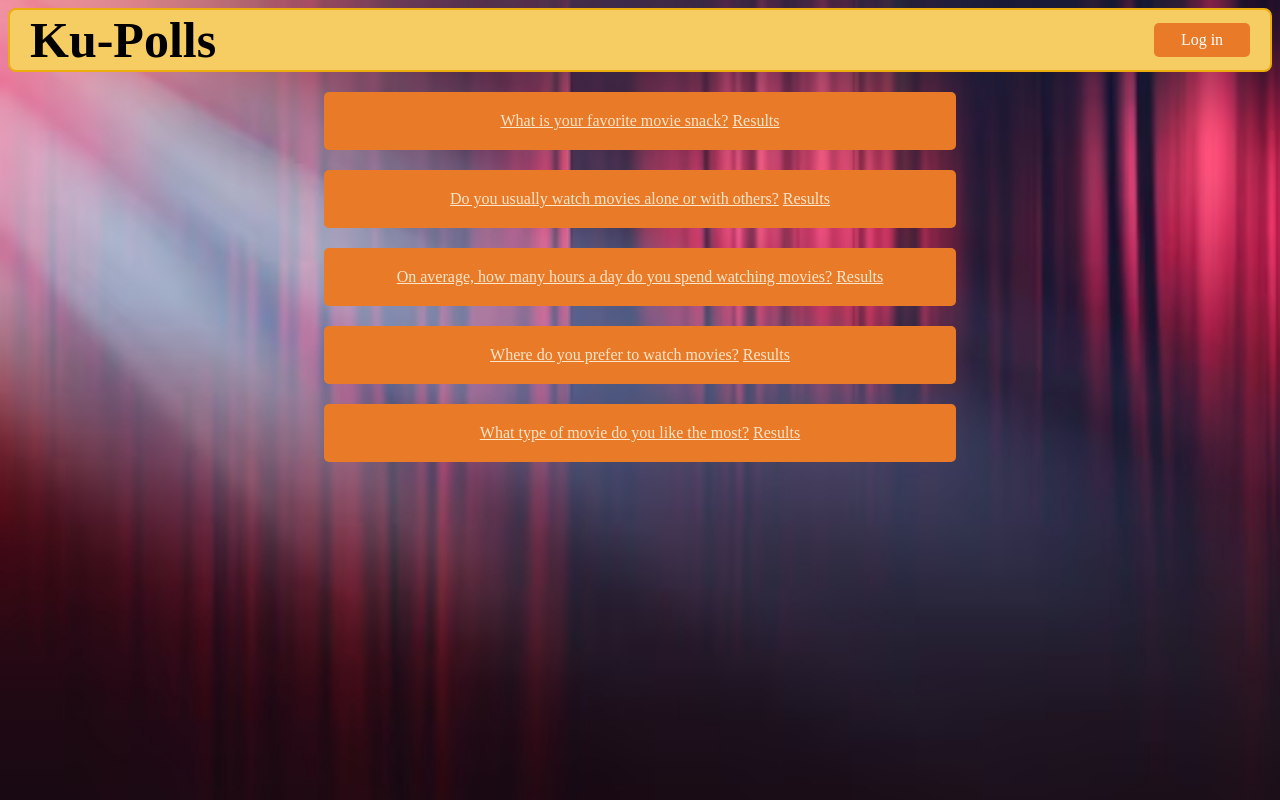
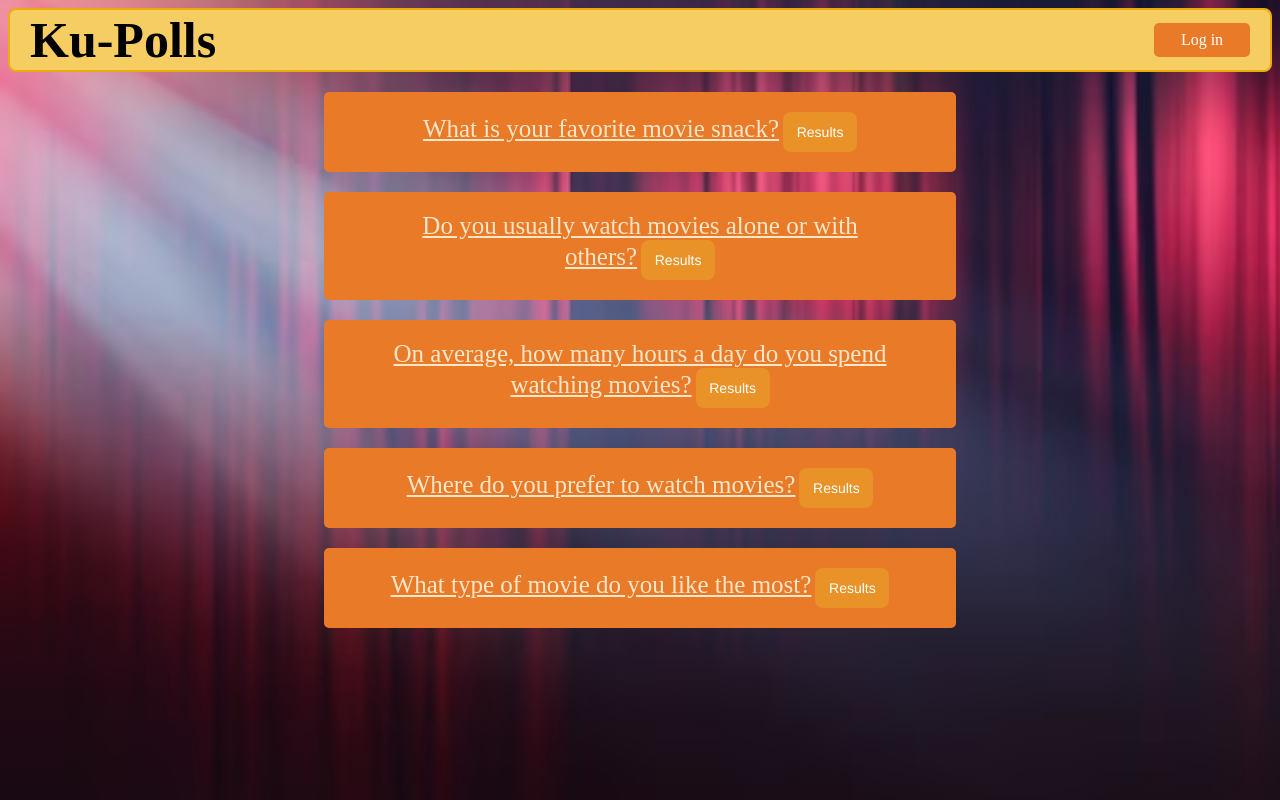
Before and after one commit to NewOsakA/ku-polls, a Django app: page /polls/ in a window 1280 px wide. Run offline with Django 4.2, Linux system fonts and the light colour scheme; data comes from the database, SQL or seed files in the repository.

Commit message:
Adjust UI buttons

```diff
--- a/polls/static/polls/style.css
+++ b/polls/static/polls/style.css
@@ -73,6 +73,10 @@ body {
     background-color: #F5A623;
 }
 
+.question_text {
+    color: FCE6CA;
+    font-size: 25px;
+}
 
 fieldset {
     border: 2px solid #5B5427;
@@ -195,6 +199,36 @@ tr:hover {
     width: 130px;
 }
 
+.button-3 {
+    background-color: #e89228;
+    border-radius: 8px;
+    border-width: 0;
+    color: white;
+    cursor: pointer;
+    display: inline-block;
+    font-family: "Haas Grot Text R Web", "Helvetica Neue", Helvetica, Arial, sans-serif;
+    font-size: 14px;
+    font-weight: 500;
+    line-height: 20px;
+    list-style: none;
+    margin: 0;
+    padding: 10px 12px;
+    text-align: center;
+    transition: all 200ms;
+    vertical-align: baseline;
+    white-space: nowrap;
+    user-select: none;
+    -webkit-user-select: none;
+    touch-action: manipulation;
+    text-decoration: none;
+    width: 50px;
+    transition: background-color 0.3s ease;
+}
+
+.button-3:hover {
+    background-color: #F5A623;
+}
+
 .action-set {
     padding: 15px 0 0 0;
 }
--- a/polls/templates/polls/index.html
+++ b/polls/templates/polls/index.html
@@ -38,7 +38,7 @@
                 <li>
                     <div class="question_containers">
                         <a href="{% url 'polls:detail' question.id %}" class="question_text">{{ question.question_text }}</a>
-                        <a href="{% url 'polls:results' question.id %}" class="result_button">Results</a>
+                        <a href="{% url 'polls:results' question.id %}" class="button-3">Results</a>
                     </div>
                 </li>
             {% endfor %}
--- a/polls/templates/polls/results.html
+++ b/polls/templates/polls/results.html
@@ -36,4 +36,5 @@
     {% endfor %}
 </table>
 
-<a href="{% url 'polls:index' %}">Back to List of Polls</a>
+<h4>  </h4>
+<a href="{% url 'polls:index' %}" class="button">Back to List of Polls</a>
```
